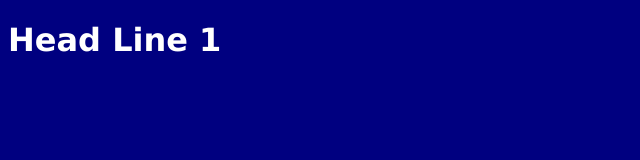
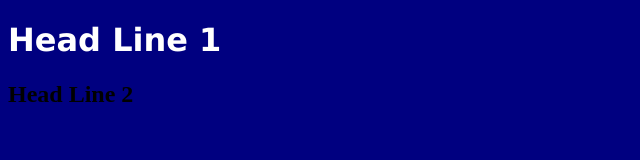
Before and after one commit to LipAlex1/testRepository, a plain HTML site: page index.html in a window 1280 px wide. Shown: the whole page, without its empty margins (0-640 px from the left). Drawn offline with Linux system fonts and the light colour scheme.

Commit message:
Insert h2
Insert h2

```diff
--- a/index.html
+++ b/index.html
@@ -7,5 +7,6 @@
 	</head>
 	<body>
 		<h1>Head Line 1 <h1>
+		<h2>Head Line 2</h2>
 	</body>
 </html>
```
